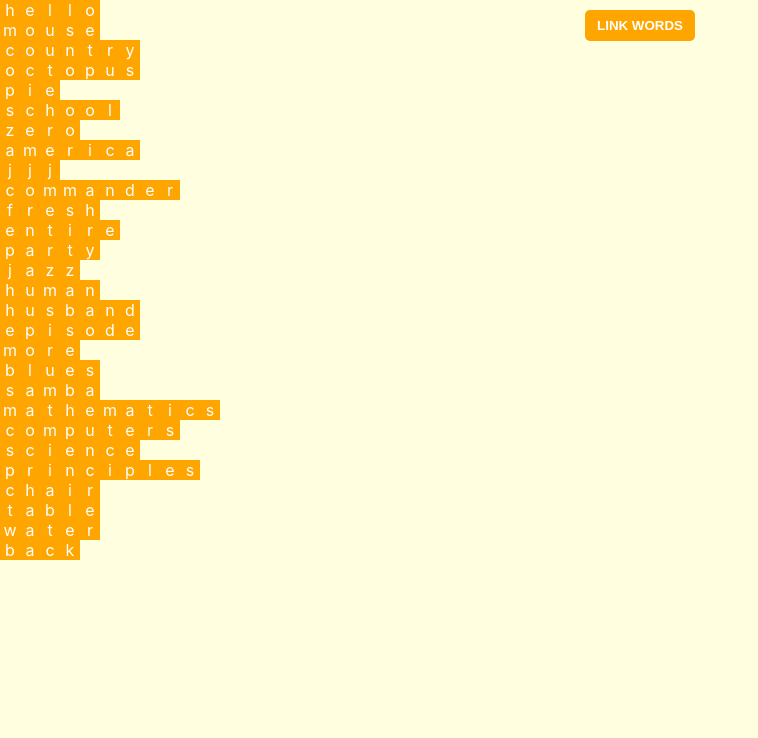
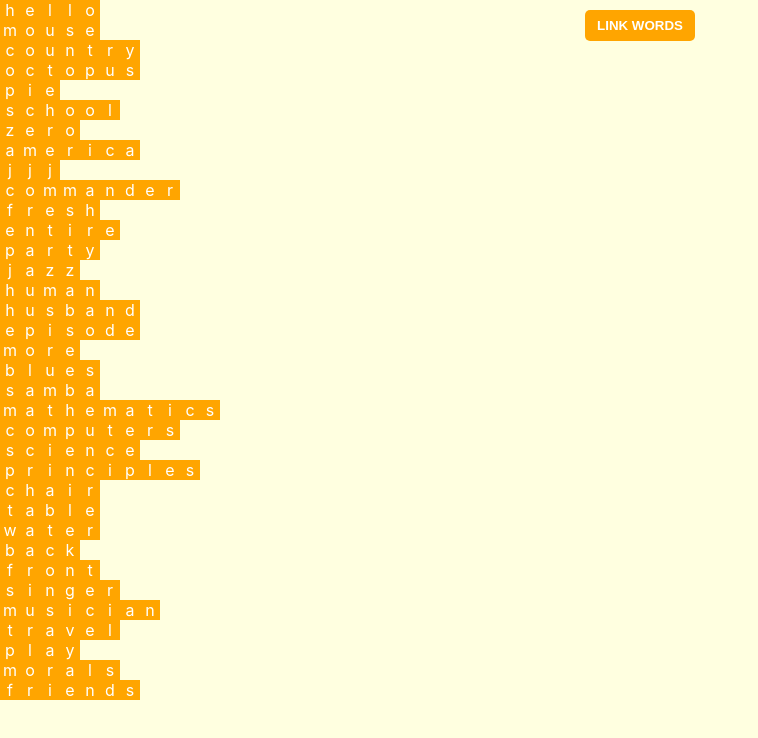
Before and after one commit to yo1010/crossword-puzzle, a React (Create React App) app: page / in a window 1280 px wide. Shown: the top 738 px of the page, without its empty margins (0-758 px from the left). Built offline with nearby package versions, Linux system fonts and the light colour scheme.

Commit message:
add more words and don't add unintersected words to displayed words

```diff
--- a/src/constants/constants.js
+++ b/src/constants/constants.js
@@ -1,4 +1,4 @@
-export const WORDS = ['hello', 'mouse', 'country', 'octopus', 'pie', 'school', 'zero', 'america', 'jjj', 'commander', 'fresh', 'entire', 'party', 'jazz', 'human', 'husband', 'episode', 'more', 'blues', 'samba', 'mathematics', 'computers', 'science', 'principles', 'chair', 'table', 'water', 'back'];
+export const WORDS = ['hello', 'mouse', 'country', 'octopus', 'pie', 'school', 'zero', 'america', 'jjj', 'commander', 'fresh', 'entire', 'party', 'jazz', 'human', 'husband', 'episode', 'more', 'blues', 'samba', 'mathematics', 'computers', 'science', 'principles', 'chair', 'table', 'water', 'back', 'front', 'singer', 'musician', 'travel', 'play', 'morals', 'friends'];
 
 export const CHAR_WIDTH = 20;
 
--- a/src/helpers/generateCrossword.js
+++ b/src/helpers/generateCrossword.js
@@ -227,7 +227,9 @@
         console.log('new props')
 
         //SIDE EFFECT - REGISTER DISPLAYED WORDS
-        registerDisplayedWords(word, props.intersectionProps, props.displayProps);
+        if (!props.displayProps.noIntersection) {
+            registerDisplayedWords(word, props.intersectionProps, props.displayProps);
+        }
 
         return (
             <Word
```
